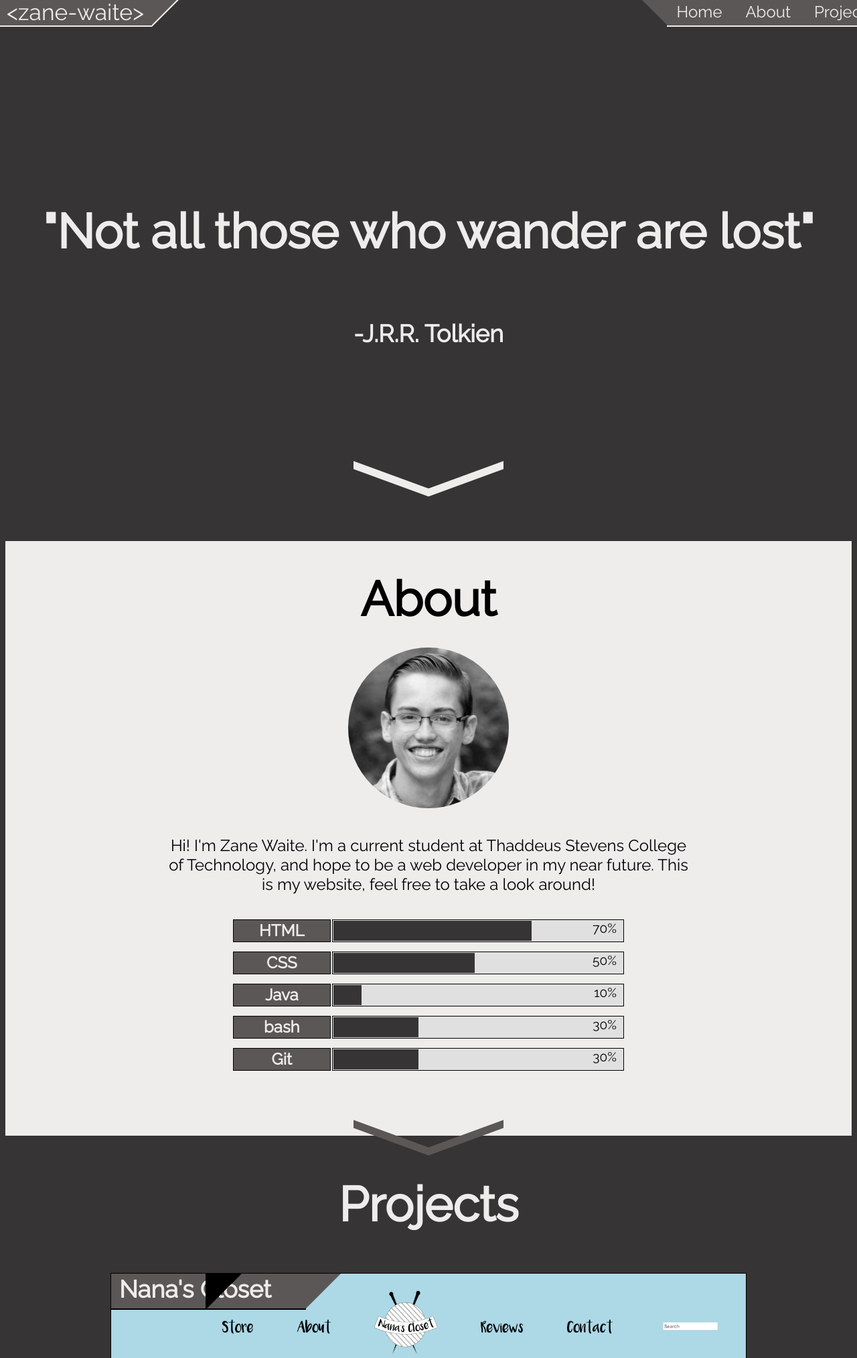
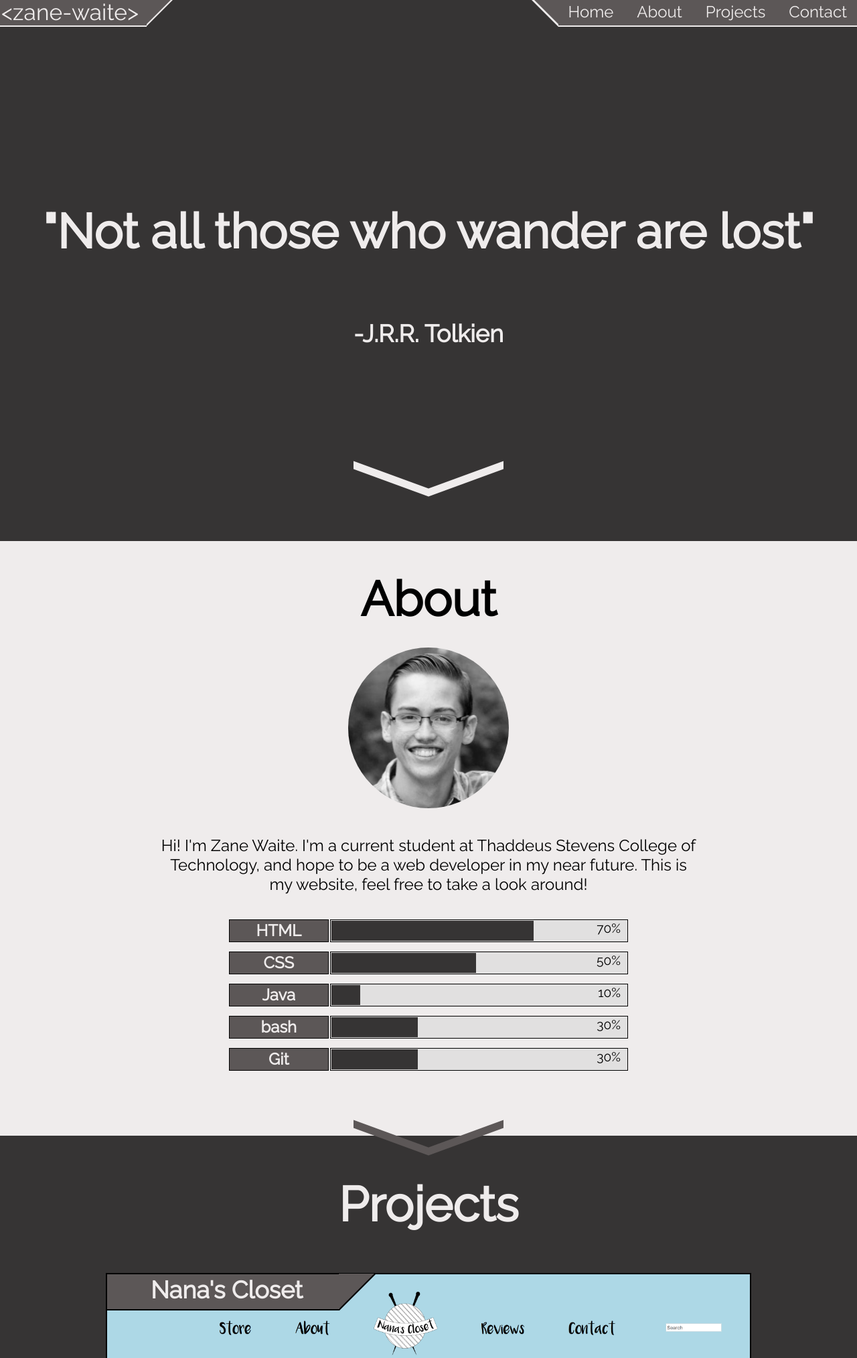
Before and after one commit to zmwaite182/zmwaite182.github.io, a PHP site: page / in a window 1280 px wide. Shown: the top 2028 px of the page at 67% size. Run offline with PHP 8.4, Linux system fonts and the light colour scheme.

Commit message:
Fixes and hover transitions
Fixed triangles, applied fixed positioning to header, updated hover transitions, changed spacing on form.

```diff
--- a/index.html
+++ b/index.html
@@ -3,7 +3,7 @@
 
 <head>
   <meta charset="utf-8">
-  <title>Zane Waite</title>
+  <title>&lt;zane-waite&gt;</title>
   <link rel="stylesheet" href="styles.css" type="text/css">
   <link href="https://fonts.googleapis.com/css?family=Raleway" rel="stylesheet">
 </head>
@@ -13,8 +13,6 @@
   <header>
     <a href="#" class="header-content" id="header-title">&lt;zane-waite&gt;</a>
     <div id="top-left-triangle-header"></div>
-
-    <div id="top-right-triangle-header"></div>
     <nav class="header-content" id="navigation">
       <a href="#home">Home</a>
       <a href="#about">About</a>
@@ -62,12 +60,12 @@
 
     <section id="projects">
       <h1>Projects</h1>
-      <article class="project-sample">
+      <article class="project-sample" id="nanas-closet-project">
         <h2>Nana's Closet</h2>
         <div id="top-left-triangle-article-1"></div>
         <a href="../waite-project/index.html">More</a>
       </article>
-      <article class="project-sample">
+      <article class="project-sample" id="fisher-paints-project">
         <h2>Fisher Paints recreation</h2>
         <div id="top-left-triangle-article-2"></div>
         <a href="https://codepen.io/zanewaite99/pen/gBrPJQ">More</a>
--- a/styles.css
+++ b/styles.css
@@ -6,12 +6,14 @@ html {
 
 body {
   background-color: #363434;
+  margin: 8px 0px;
 }
 
 header {
   display: flex;
   justify-content: space-between;
   position: fixed;
+  width: 100%;
 }
 
 /*----------------------------------------CHEVRONS----------------------------*/
@@ -138,29 +140,28 @@ header a {
   font-size: 1.4rem;
 }
 
-#top-left-triangle-header {
+#header-title::before {
+  content: "";
   width: 0;
   height: 0;
-  border-top: 40px solid #efecec;
-  border-right: 40px solid transparent;
+  border-top: 39px solid #5c5757;
+  border-right: 39px solid transparent;
   position: absolute;
-  left: 219px;
-  top: -8px;
+  right: -38px;
+  z-index: 1;
 }
 
 #header-title::after {
   content: "";
   width: 0;
   height: 0;
-  border-top: 39px solid #5c5757;
-  border-right: 39px solid transparent;
+  border-top: 41px solid #efecec;
+  border-right: 41px solid transparent;
   position: absolute;
-  right: -39px;
-  z-index: 1;
+  right: -41px;
 }
 
 #navigation {
-  right: -59.3vw;
   width: 446px;
   padding: 0;
 }
@@ -172,27 +173,30 @@ header a {
   border-top: 39px solid #5c5757;
   border-left: 39px solid transparent;
   position: absolute;
-  left: -39px;
+  left: -38px;
   z-index: 1;
 }
 
-#top-right-triangle-header {
+#navigation::after {
+  content: "";
   width: 0;
   height: 0;
   border-top: 40px solid #efecec;
   border-left: 40px solid transparent;
   position: absolute;
-  right: -551px;
-  top: -8px;
+  left: -40px;
+  top: 2px;
 }
 
 #navigation a {
   display: inline-block;
   padding: 0.2rem 0.6rem;
+  transition: 1s;
 }
 
 #navigation a:hover {
   background-color: #363434;
+  transition: 1s;
 }
 
 /*------------------------------------HOMEPAGE--------------------------------*/
@@ -308,7 +312,7 @@ td#git-percent::before {
   background-size: cover;
   display: flex;
   justify-content: space-between;
-  border: 1px solid black;
+  border: 2px solid black;
 }
 
 .project-sample:nth-of-type(1) {
@@ -334,34 +338,50 @@ td#git-percent::before {
   margin: 0;
 }
 
-.project-sample h2::after {
+#nanas-closet-project h2::before {
   content: "";
   width: 0;
   height: 0;
-  border-top: 52px solid #5c5757;
-  border-right: 52px solid transparent;
+  border-top: 53px solid #5c5757;
+  border-right: 53px solid transparent;
   position: relative;
-  top: 50px;
-  right: -52px;
+  top: 50.5px;
+  right: -334px;
   z-index: 1;
 }
 
-#top-left-triangle-article-1 {
+#nanas-closet-project h2::after {
+  content: "";
   width: 0;
   height: 0;
-  border-top: 54px solid black;
-  border-right: 54px solid transparent;
+  border-top: 55px solid black;
+  border-right: 55px solid transparent;
   position: relative;
-  left: -383px;
+  top: 52.5px;
+  right: -55px;
 }
 
-#top-left-triangle-article-2 {
+#fisher-paints-project h2::before {
+  content: "";
   width: 0;
   height: 0;
-  border-top: 54px solid black;
-  border-right: 54px solid transparent;
+  border-top: 53px solid #5c5757;
+  border-right: 53px solid transparent;
   position: relative;
-  left: -303px;
+  top: 50.5px;
+  right: -495px;
+  z-index: 1;
+}
+
+#fisher-paints-project h2::after {
+  content: "";
+  width: 0;
+  height: 0;
+  border-top: 55px solid black;
+  border-right: 55px solid transparent;
+  position: relative;
+  top: 52.5px;
+  right: -55px;
 }
 
 .project-sample a {
@@ -373,6 +393,12 @@ td#git-percent::before {
   font-size: 1.5rem;
   padding: 0.1rem 0.5rem;
   border: 2px solid black;
+  transition: 1s;
+}
+
+.project-sample a:hover {
+  background-color: #363434;
+  transition: 1s;
 }
 
 /*---------------------------------------CONTACT------------------------------*/
@@ -396,14 +422,14 @@ form {
   width: 75%;
   height: 13rem;
   background-color: #5c5757;
-  padding: 0.3rem 2rem;
+  padding: 1rem 2rem 0.3rem;
   border-radius: 10px;
 }
 
 input, textarea {
   margin: 0.5rem 0 0;
   background-color: #efecec;
-  padding-left: 0.7rem;
+  padding: 0.2rem 0 0.2rem 0.7rem;
   font-size: 0.7rem;
 }
 
```
